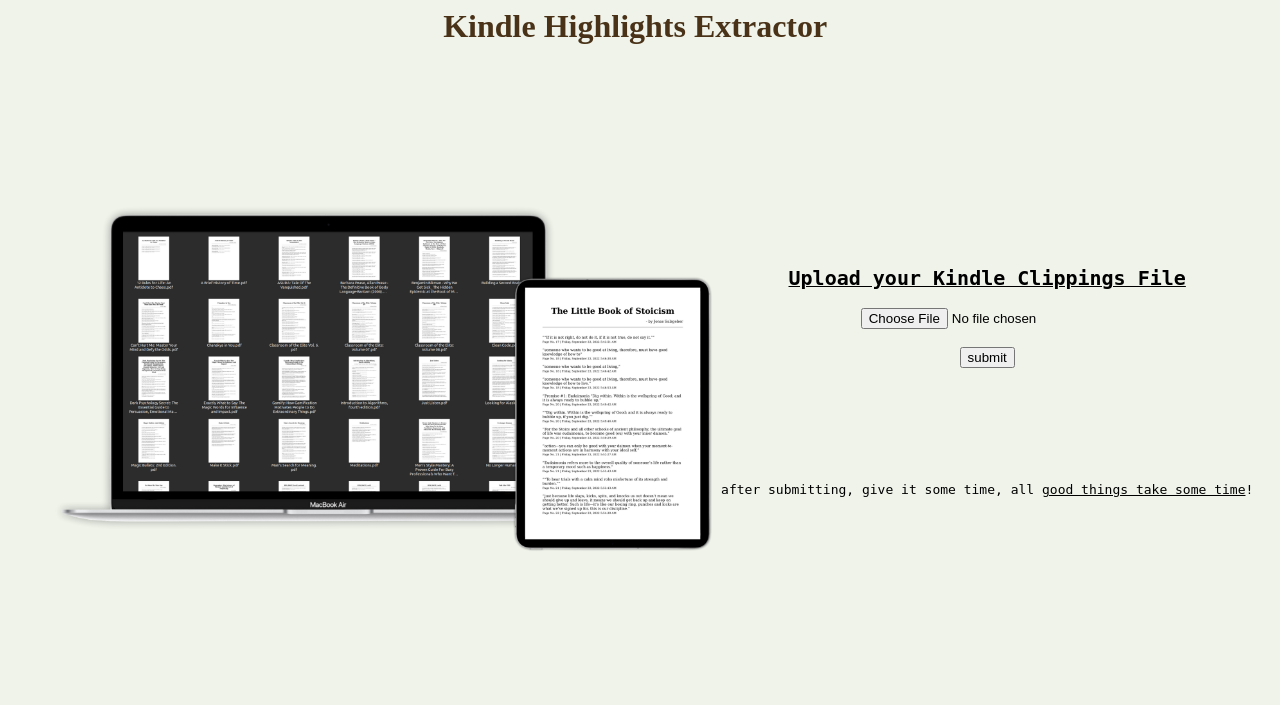
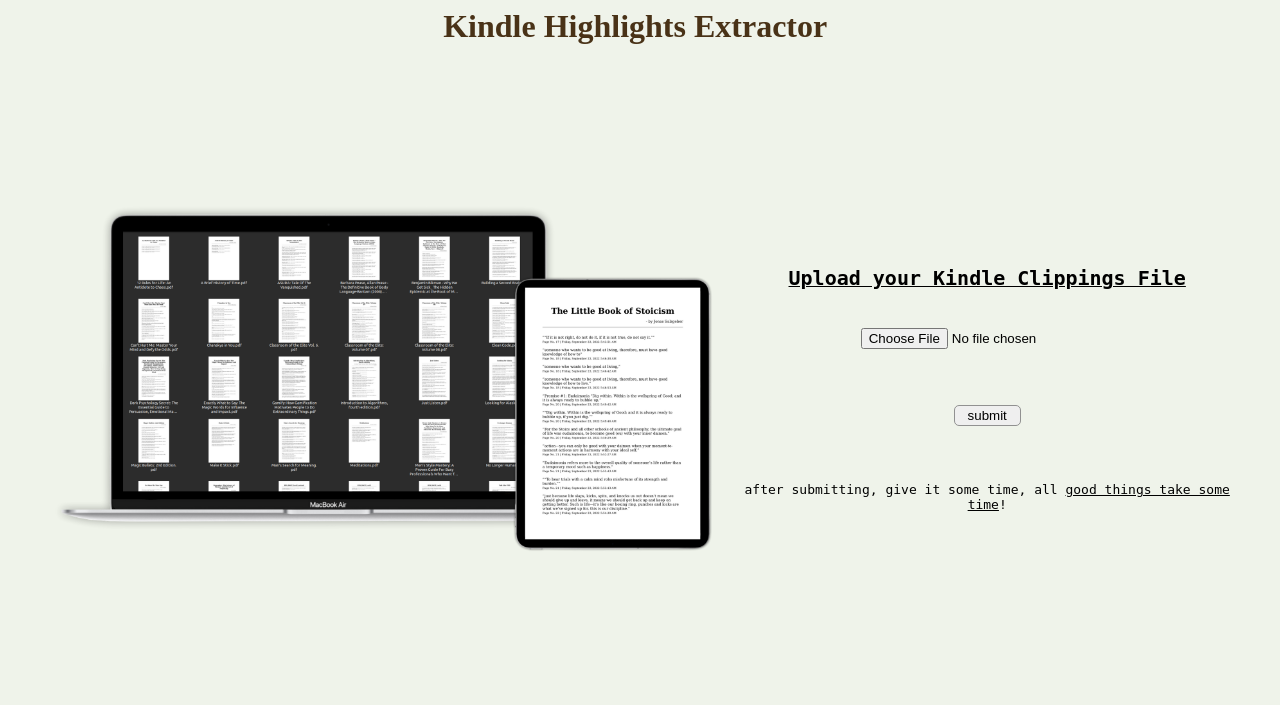
Before and after one commit to PratyayDhond/Kindle-Highlights-extractor, a Flask app: page / in a window 1280 px wide. Shown: the top 705 px of the page. Run offline with Flask 3, Linux system fonts and the light colour scheme; some libraries are stand-ins or nearby versions.

Commit message:
Updated CSS for button

```diff
--- a/Static/home.css
+++ b/Static/home.css
@@ -12,10 +12,6 @@ h1{
     text-align: center;
 }
 
-.home{
-    /* background-color: black     ; */
-}
-
 .homeImage{
     /* background-color: yellow; */
     background-color: transparent;
@@ -24,9 +20,6 @@ h1{
 
 .img-fluid{
     width: fit-content;
-}
-
-.formDiv{
 }
 
 .formBox{
@@ -73,7 +66,7 @@ h1{
 
     .formBorder{
         padding-top: 10vh;
-        padding-bottom: 10vh;
+        padding-bottom: 5vh;
     }
 
 }
@@ -103,7 +96,7 @@ h1{
 
     .formBorder{
         padding-top: 10vh;
-        padding-bottom: 10vh;
+        padding-bottom: 5vh;
     }
 
     body{
--- a/templates/base.html
+++ b/templates/base.html
@@ -5,6 +5,7 @@
         <meta http-equiv="X-UA-Compatible" content="IE=edge">
         <title></title>
     </head>
+
 
     <link rel="stylesheet" href="../Static/home.css">
 
--- a/templates/home.html
+++ b/templates/home.html
@@ -42,21 +42,24 @@
         </div>
 
         <div class="formDiv">
-            <div class="formBox">
+            <div class="formBox pushable">
                 <form class="formBorder" style=" text-align: center;" action="download" method="POST" enctype="multipart/form-data">
                     <b>
                         <u>
                             <label for="file" style="font-family: monospace; font-size: x-large;">Upload your Kindle Clippings File </label> <br> <br>
                         </u>
                     </b>
-                    <input type="file" name="file" value="" required><br><br>
-                    <input type="submit" name="submit" value="submit">
+                    <br>
+                    <input style="padding-left:1vw; padding-right: 1vw; padding-top:0.2vh; padding-bottom:0.3vh;" type="file" name="file" value="" required><br><br>
+                    <br>
+                    <br>
+                    <input style="padding-left:1vw; padding-right: 1vw; padding-top:0.2vh; padding-bottom:0.3vh; border: solid 1px rgb(145, 145, 145); border-radius: 5px;" type="submit" name="submit" value="submit">
                 </form>
-            </div>
-            <br>
-            <div style="text-align: center; font-family: monospace;">
-                after submitting, give it some time, all <u>good things take some time</u>!<br>
-            </div>
+                <div style="text-align: center; font-family: monospace; font-size: 13px;">
+                    after submitting, give it some time, all <u>good things take some time</u>!<br>
+                </div>
+
+        </div>
         </div>
     </div>
 
```
Also changed, not shown: templates/form.html (deleted, +0 -7 lines), 1 other file.
